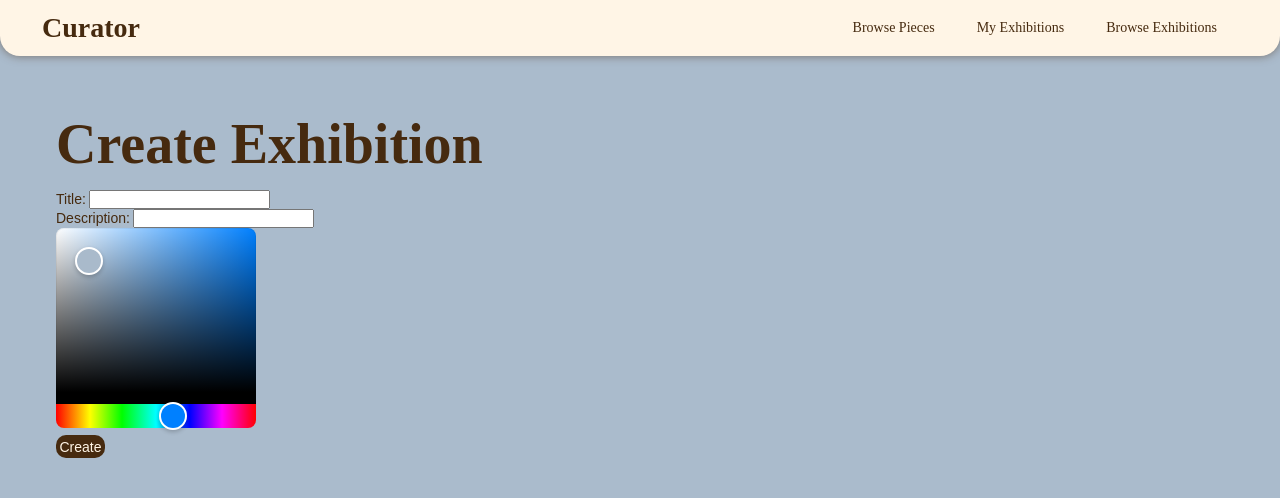
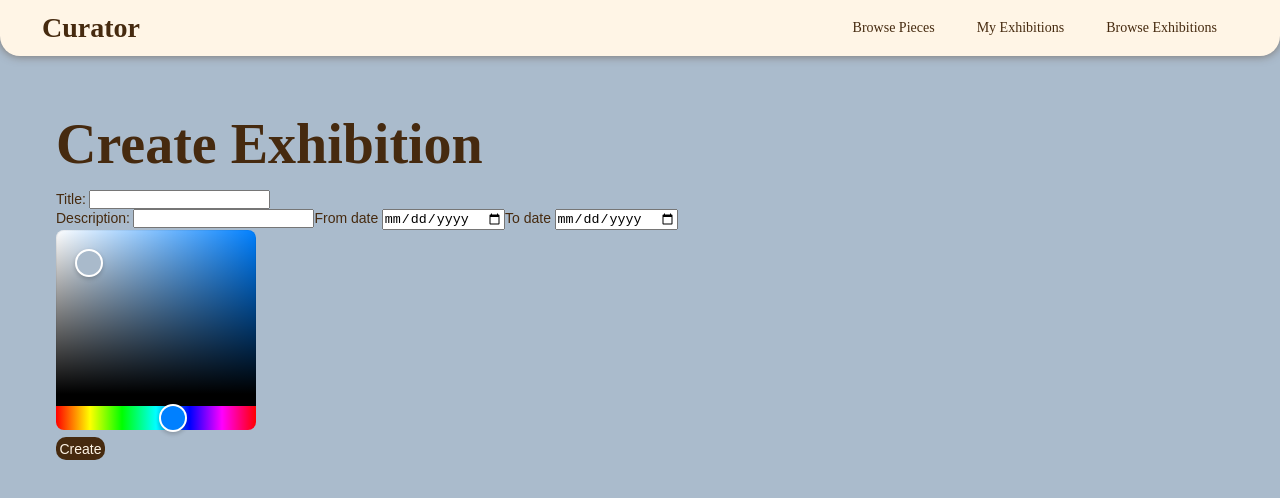
Before and after one commit to Eleaha/fe-curator, a React (Vite) app: page /exhibitions/create in a window 1280 px wide. Shown: the top 498 px of the page. Built offline with nearby package versions, Linux system fonts and the light colour scheme; a web font is replaced by a local one.

Commit message:
add exhibition dates and scheduling

```diff
--- a/src/components/ExhibitionCard.tsx
+++ b/src/components/ExhibitionCard.tsx
@@ -14,6 +14,11 @@ import {
 import { HexColorPicker } from "react-colorful";
 import { EditButton } from "./EditButton";
 import { DeleteButton } from "./DeleteButton";
+import {
+	checkLiveStatus,
+	formatDisplayDate,
+	formatDate,
+} from "../utils/date-utils";
 
 export const ExhibitionCard = ({ exhibition }: { exhibition: Exhibition }) => {
 	const [currentExhibition, setCurrentExhibition] = useState(exhibition);
@@ -22,12 +27,19 @@ export const ExhibitionCard = ({ exhibition }: { exhibition: Exhibition }) => {
 	const [deleted, setDeleted] = useState(false);
 	const [title, setTitle] = useState(exhibition.title);
 	const [description, setDescription] = useState(exhibition.description);
+	const [fromDate, setFromDate] = useState(formatDate(exhibition.from_date));
+	const [toDate, setToDate] = useState(formatDate(exhibition.to_date));
 	const [username, setUsername] = useState<string | undefined>(undefined);
 
 	const navigate = useNavigate();
 
 	const userContext: UserContextInterface | undefined = useContext(UserContext);
 	const userId = userContext!.user.user_id;
+
+	const formattedFromDate: string = formatDisplayDate(
+		currentExhibition.from_date
+	);
+	const formattedToDate: string = formatDisplayDate(currentExhibition.to_date);
 
 	useEffect(() => {
 		getUserById(exhibition.user_id).then(({ user }) => {
@@ -47,12 +59,21 @@ export const ExhibitionCard = ({ exhibition }: { exhibition: Exhibition }) => {
 		setDescription(e.currentTarget.value);
 	};
 
+	const handleFromDateChange = (e: FormEvent<HTMLInputElement>) => {
+		setFromDate(formatDate(e.currentTarget.value));
+	};
+	const handleToDateChange = (e: FormEvent<HTMLInputElement>) => {
+		setToDate(formatDate(e.currentTarget.value));
+	};
+
 	const handleSubmit = (e: FormEvent<HTMLFormElement>) => {
 		e.preventDefault();
 		const payload: ExhibitionUpdatePayload = {
 			title,
 			description,
 			bg_colour: colour,
+			from_date: fromDate,
+			to_date: toDate,
 		};
 		patchExhibition(currentExhibition.exhibition_id, payload).then(
 			({ exhibition }) => {
@@ -73,6 +94,9 @@ export const ExhibitionCard = ({ exhibition }: { exhibition: Exhibition }) => {
 				<div onClick={handleClick}>
 					<h1 className="exhibition-card-title">{currentExhibition.title}</h1>
 					<p>{currentExhibition.description}</p>
+					<p>
+						{checkLiveStatus(currentExhibition.from_date, currentExhibition.to_date)} from {formattedFromDate} to {formattedToDate}
+					</p>
 					{userId !== exhibition.user_id ? <h2>By {username}</h2> : null}
 				</div>
 			) : (
@@ -86,7 +110,7 @@ export const ExhibitionCard = ({ exhibition }: { exhibition: Exhibition }) => {
 							value={title}
 							onChange={handleTitleChange}
 						></input>
-						<br/>
+						<br />
 						<label htmlFor="edit-description">Edit Description:</label>
 						<input
 							type="text"
@@ -95,6 +119,20 @@ export const ExhibitionCard = ({ exhibition }: { exhibition: Exhibition }) => {
 							value={description}
 							onChange={handleDescriptionChange}
 						></input>
+						<label htmlFor="from-date">From date</label>
+						<input
+							type="date"
+							id="from-date"
+							onChange={handleFromDateChange}
+							value={fromDate}
+						/>
+						<label htmlFor="to-date">To date</label>
+						<input
+							type="date"
+							id="to-date"
+							onChange={handleToDateChange}
+							value={toDate}
+						/>
 						<HexColorPicker color={colour} onChange={setColour} />
 						<button>Update</button>
 					</form>
--- a/src/components/pages/BrowseExhibition.tsx
+++ b/src/components/pages/BrowseExhibition.tsx
@@ -1,11 +1,16 @@
 import { useContext, useEffect, useState } from "react";
 import { getExhibitions } from "../../utils/api-utils";
-import { ContentLoadingContextInterface, Exhibition, PageLoadingContextInterface } from "../../interfaces";
+import {
+	ContentLoadingContextInterface,
+	Exhibition,
+	PageLoadingContextInterface,
+} from "../../interfaces";
 import { ExhibitionCard } from "../ExhibitionCard";
 import { PageLoadingContext } from "../../contexts/PageLoadingContext";
 import { LoadingIcon } from "../LoadingIcon";
 import { LoadingPage } from "./LoadingPage";
 import { ContentLoadingContext } from "../../contexts/ContentLoadingContext";
+import { checkLiveStatus } from "../../utils/date-utils";
 
 export const BrowseExhibitions = () => {
 	const [exhibitions, setExhibitions] = useState([]);
@@ -20,10 +25,10 @@ export const BrowseExhibitions = () => {
 
 	useEffect(() => {
 		setPageLoading(false);
-		setContentLoading(true)
+		setContentLoading(true);
 		getExhibitions().then(({ exhibitions }) => {
 			setExhibitions(exhibitions);
-			setContentLoading(false)
+			setContentLoading(false);
 		});
 	}, []);
 
@@ -39,9 +44,17 @@ export const BrowseExhibitions = () => {
 			) : (
 				<div className="page-content">
 					{exhibitions.map((exhibition: Exhibition) => {
-						return (
-							<ExhibitionCard exhibition={exhibition} key={exhibition.exhibition_id} />
-						);
+						if (
+							checkLiveStatus(exhibition.from_date, exhibition.to_date) ===
+							"Exhibiting"
+						) {
+							return (
+								<ExhibitionCard
+									exhibition={exhibition}
+									key={exhibition.exhibition_id}
+								/>
+							);
+						}
 					})}
 				</div>
 			)}
--- a/src/components/pages/CreateExhibitionPage.tsx
+++ b/src/components/pages/CreateExhibitionPage.tsx
@@ -15,6 +15,8 @@ export const CreateExhibitionPage = () => {
 	const [colour, setColour] = useState("#aabbcc");
 	const [title, setTitle] = useState("");
 	const [description, setDescription] = useState("");
+	const [fromDate, setFromDate] = useState("");
+	const [toDate, setToDate] = useState("");
 
 	const userContext: UserContextInterface | undefined = useContext(UserContext);
 	const userId = userContext!.user.user_id;
@@ -37,6 +39,13 @@ export const CreateExhibitionPage = () => {
 		setDescription(e.currentTarget.value);
 	};
 
+	const handleFromDateChange = (e: FormEvent<HTMLInputElement>) => {
+		setFromDate(e.currentTarget.value);
+	};
+	const handleToDateChange = (e: FormEvent<HTMLInputElement>) => {
+		setToDate(e.currentTarget.value);
+	};
+
 	const handleSubmit = (e: FormEvent<HTMLFormElement>) => {
 		e.preventDefault();
 		const payload: ExhibitionPayload = {
@@ -44,6 +53,8 @@ export const CreateExhibitionPage = () => {
 			title,
 			description,
 			bg_colour: colour,
+			from_date: fromDate,
+			to_date: toDate
 		};
 
 		postExhibition(payload).then(({ exhibition }) => {
@@ -82,6 +93,22 @@ export const CreateExhibitionPage = () => {
 							onChange={handleDescriptionChange}
 							value={description}
 						/>
+						<label htmlFor="from-date">From date</label>
+						<input
+							type="date"
+							id="from-date"
+							onChange={handleFromDateChange}
+							value={fromDate}
+							required
+						/>
+						<label htmlFor="to-date">To date</label>
+						<input
+							type="date"
+							id="to-date"
+							onChange={handleToDateChange}
+							value={toDate}
+							required
+						/>
 					</div>
 					<HexColorPicker color={colour} onChange={setColour} />
 					<button>Create</button>
--- a/src/contexts/UserContext.tsx
+++ b/src/contexts/UserContext.tsx
@@ -6,7 +6,7 @@ export const UserContext = createContext<UserContextInterface | undefined>(
 );
 
 export const UserIdProvider = ({ children }: any) => {
-	const [user, setUser] = useState({ user_id: 1, username: "juzz0604" });
+	const [user, setUser] = useState({ user_id: 2, username: "eleaha2021" });
 	return (
 		<UserContext.Provider value={{ user, setUser }}>
 			{children}
--- a/src/interfaces.ts
+++ b/src/interfaces.ts
@@ -26,6 +26,8 @@ export interface Exhibition {
 	description: string;
 	bg_colour: string;
 	pieces?: ExhibitionPiece[];
+	from_date: string;
+	to_date: string;
 }
 
 export interface ExhibitionPiece {
@@ -54,12 +56,16 @@ export interface ExhibitionPayload {
 	title: string;
 	description: string;
 	bg_colour: string;
+	from_date: string;
+	to_date: string;
 }
 
 export interface ExhibitionUpdatePayload {
 	title?: string;
 	description?: string;
 	bg_colour?: string;
+	from_date?: string;
+	to_date?: string;
 }
 
 export interface ExhibitionPiecePayload {
--- /dev/null
+++ b/src/utils/date-utils.ts
@@ -0,0 +1,25 @@
+export const formatDisplayDate = (dateString: string) => {
+	const date: Date = new Date(dateString);
+
+	return `${date.getDate()}/${date.getMonth() + 1}/${date.getFullYear()}`;
+};
+
+export const formatDate = (dateString: string) => {
+	return dateString.slice(0, 10);
+};
+
+export const checkLiveStatus = (
+	fromDateString: string,
+	toDateString: string
+) => {
+	const today = new Date();
+	const fromDate: Date = new Date(fromDateString);
+	const toDate: Date = new Date(toDateString);
+	if (today >= fromDate && today <= toDate) {
+		return "Exhibiting";
+	} else if (today > toDate) {
+		return "Exhibition was";
+	} else {
+		return "Scheduled";
+	}
+};
```
